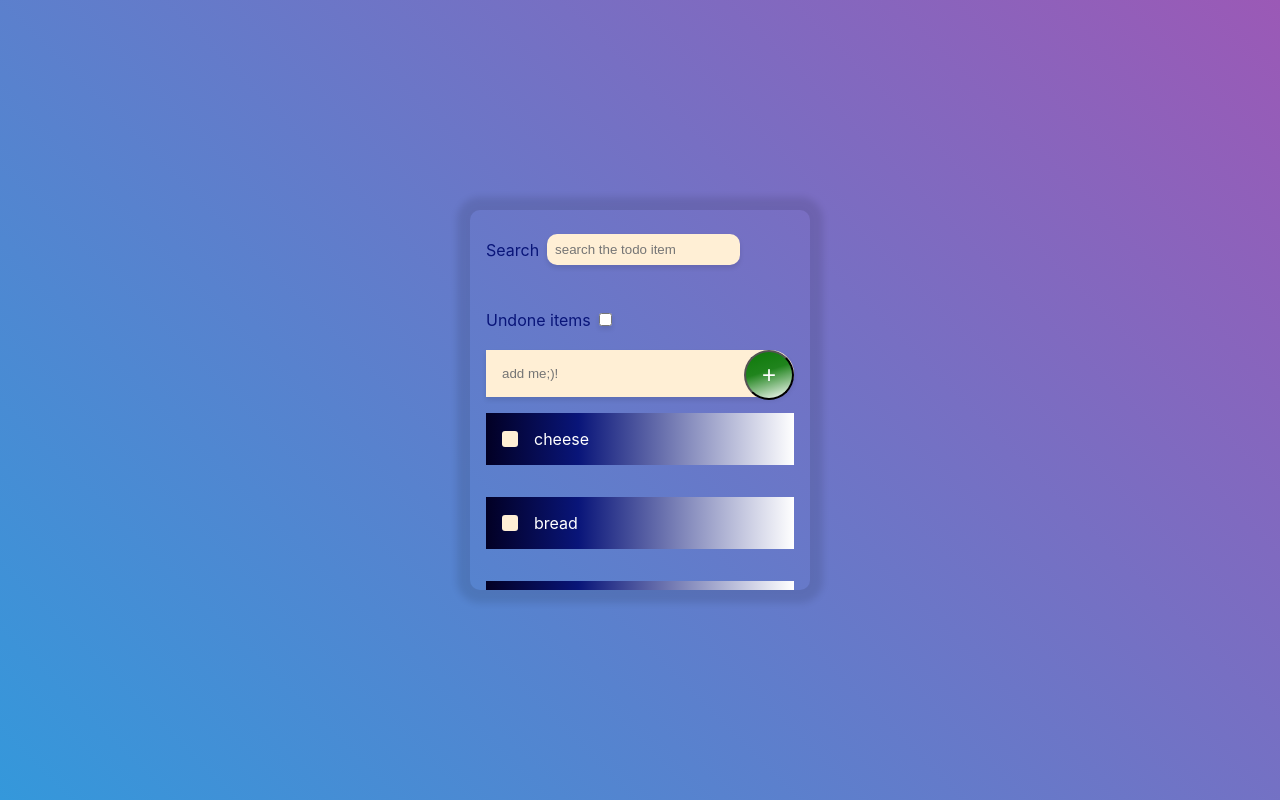
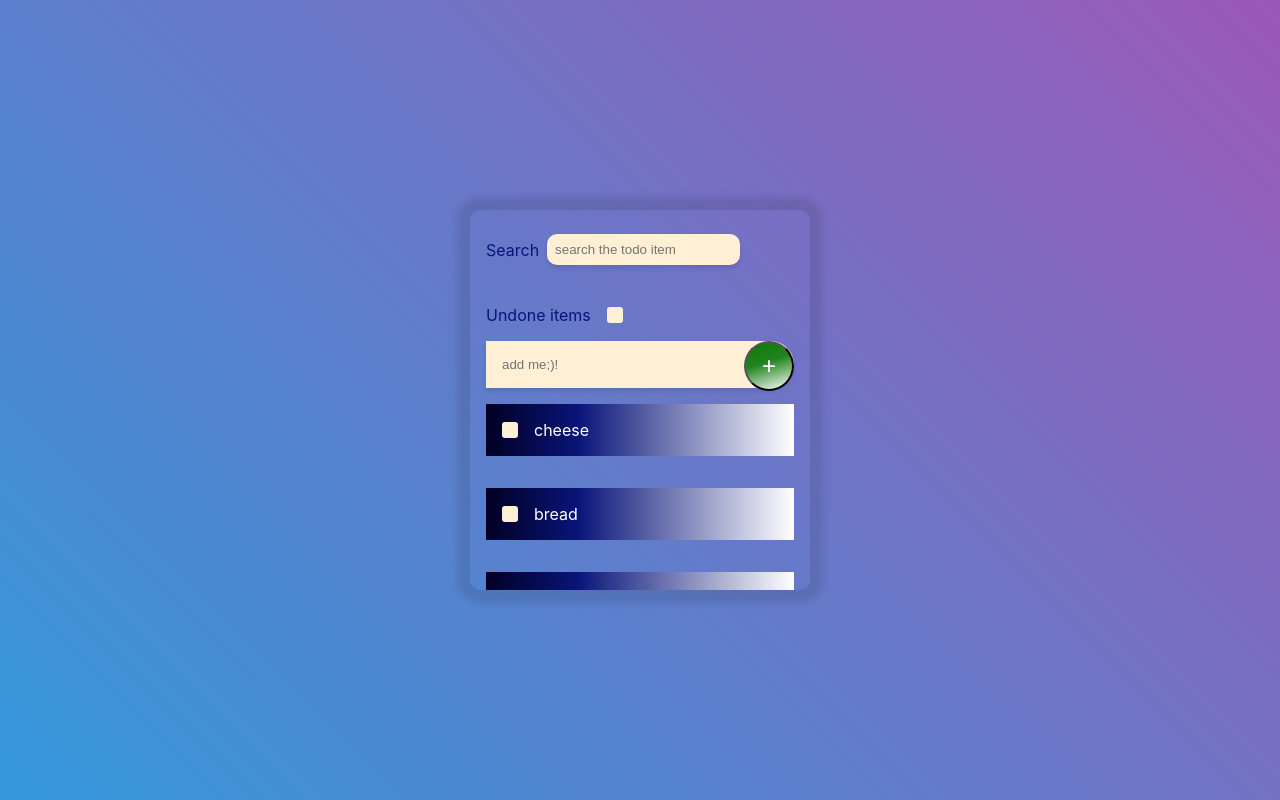
Before and after one commit to tkach90/todo, a React (Create React App) app in the folder todo/: page / in a window 1280 px wide. Built offline with nearby package versions, Linux system fonts and the light colour scheme.

Commit message:
some fixes

```diff
--- a/todo/src/Checkbox.js
+++ b/todo/src/Checkbox.js
@@ -30,7 +30,7 @@ const StyledCheckbox = styled.div`
   display: block;
   width: 16px;
   height: 16px;
-  background: ${props => (props.checked ? 'salmon' : 'papayawhip')}
+  background: ${props => (props.checked ? 'salmon' : 'papayawhip')};
   border-radius: 3px;
   transition: all 150ms;
 
--- a/todo/src/TodoFunctionalForm.js
+++ b/todo/src/TodoFunctionalForm.js
@@ -5,6 +5,7 @@ import { Scrollbars } from 'react-custom-scrollbars';
 import TodoData from "./TodoData";
 import TodoItem from "./TodoItem";
 import NewTodoItemBtn from "./NewTodoItemBtn";
+import Checkbox from './Checkbox'
 
 const TodoForm = styled.form`
   display: flex;
@@ -57,6 +58,22 @@ const Search = styled.label`
     &:hover {
       box-shadow: 0 5px 15px 2px rgba(0, 0, 0, 0.8);
     }
+  }
+
+  .undone-checkbox {
+    margin-left: 1rem;
+  }
+`;
+
+const WrapItems = styled.div`
+  display: flex;
+  flex-direction: column;
+
+  .noresult {
+    align-self: center;
+    margin-top: 3rem;
+    color: papayawhip;
+    font-size: 2rem;
   }
 `;
 
@@ -167,6 +184,14 @@ class TodoFunctionalForm extends PureComponent {
     render() {
         let arr = [].concat(this.state.todoArr);
 
+        let arrMap =  arr.map(item =>
+            <TodoItem
+                key={item.id}
+                item={item}
+                handleChange={this.handleChange}
+            />
+        );
+
         if (this.state.search !== '' && !this.state.completed) {
             arr = arr.filter(
                 el => el.text.includes(this.state.search)
@@ -183,8 +208,6 @@ class TodoFunctionalForm extends PureComponent {
             arr = arr.filter(
                 item => !item.completed
             );
-        } else if (arr.length === 0) {
-            return <span>No Results Found</span>
         }
 
         return (
@@ -206,12 +229,14 @@ class TodoFunctionalForm extends PureComponent {
                                 value={this.state.search}
                             />
                         </Search>
-                        <Search>
+                        <Search >
                             Undone items
-                            <input
+                            <Checkbox
+                                className='undone-checkbox'
                                 type="checkbox"
                                 onChange={this.handlerFilterDone}
-                                value={this.state.completed}
+                                // value={this.state.completed}
+                                checked={this.state.completed}
                             />
                         </Search>
                         <Wrapper>
@@ -222,14 +247,10 @@ class TodoFunctionalForm extends PureComponent {
                             />
                             <NewTodoItemBtn />
                         </Wrapper>
-                        {!!arr.length &&
-                        arr.map(item =>
-                            <TodoItem
-                                key={item.id}
-                                item={item}
-                                handleChange={this.handleChange}
-                            />
-                        )}
+                        <WrapItems>
+                            {!!arr.length && arrMap}
+                            {arr.length ? arrMap : <div className='noresult'>No results</div>}
+                        </WrapItems>
                     </TodoForm>
                 </Scrollbars>
             </>
--- a/todo/src/TodoItem.js
+++ b/todo/src/TodoItem.js
@@ -21,6 +21,7 @@ const Item = styled.label`
       color: palevioletred;
       transform: scale(1.1);
       transition: .4s linear;
+      cursor: pointer;
     }
 
     div {
```
